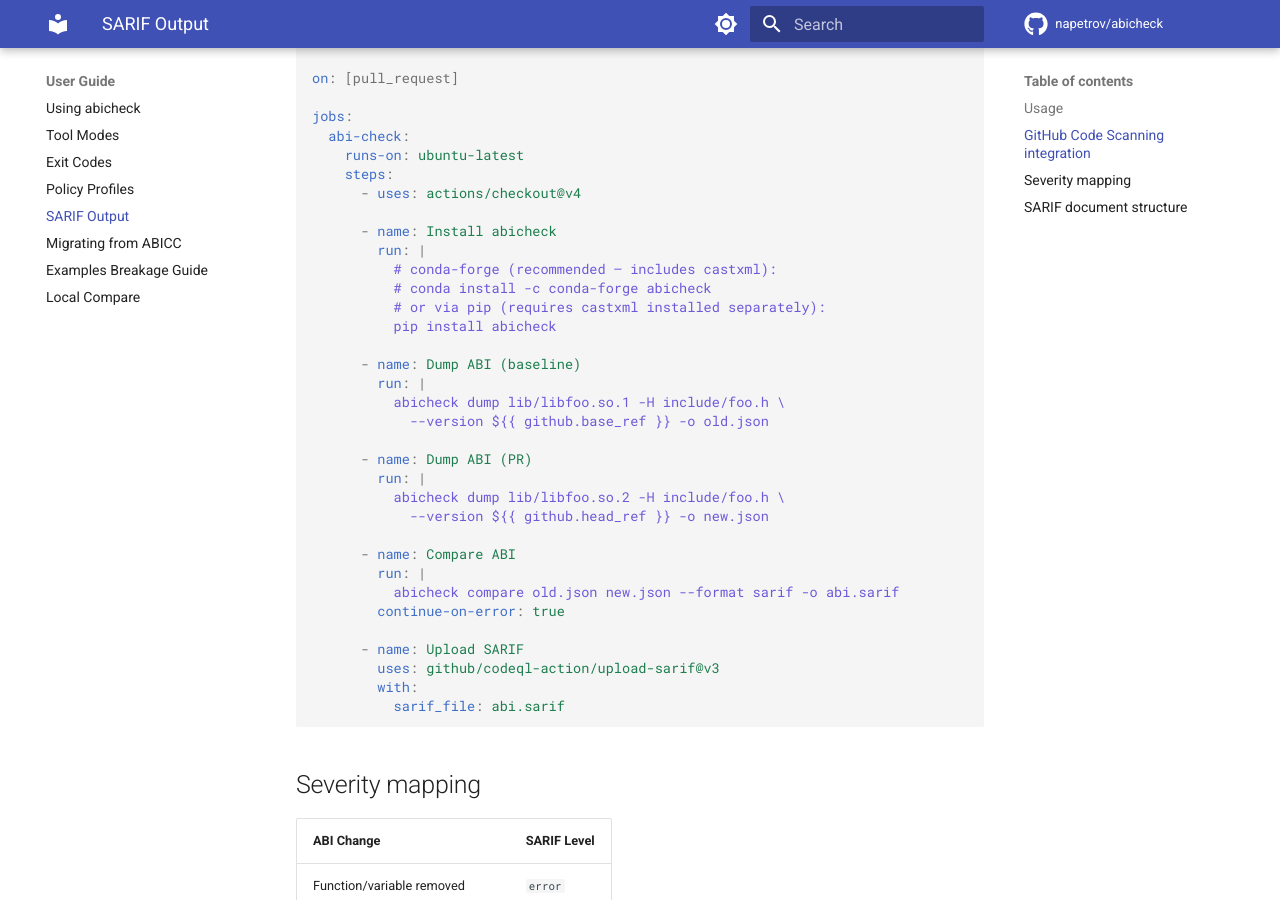
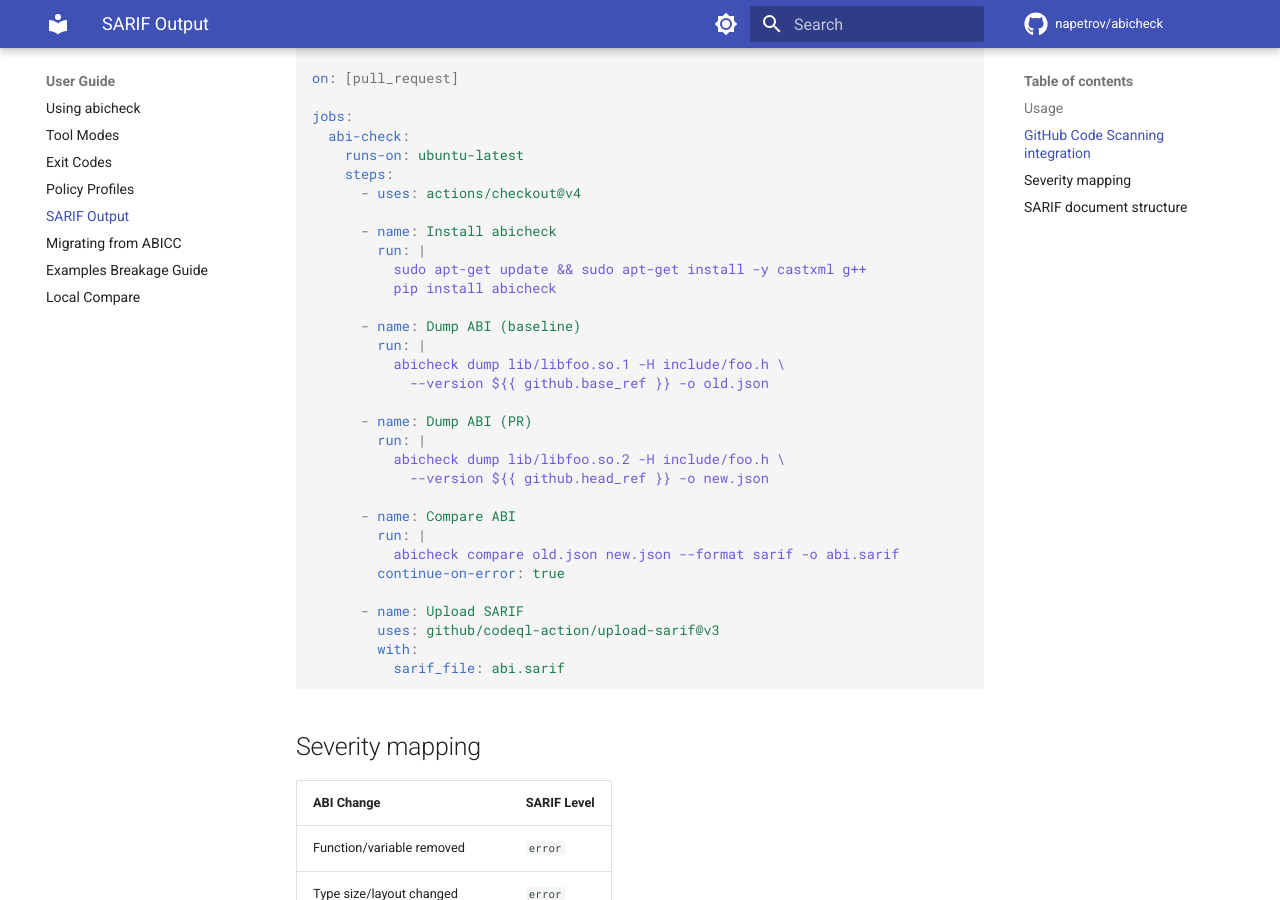
Before and after one commit to napetrov/abicheck, an MkDocs documentation site: the page built from docs/sarif_output.md, in a window 1280 px wide and 900 px high, scrolled down 499 px. Built offline with MkDocs 1.6.1 and Material for MkDocs 9.7.7, drawn with Linux system fonts in a browser that asks for light colours; comment, search, counter and statistics services are not loaded.

Commit message:
docs: fix install block, goal tense, exit codes, and verdict levels
- sarif_output.md: replace commented conda lines with actual castxml
  install (apt-get) so the workflow installs both castxml and abicheck
- GOALS.md: convert Goal 6 detail text to future tense to match the
  status table entry ("planned")
- README.md: add exit code 1 (tool/runtime error) to CI gate summary
- README.md: add "Source-level" to verdicts documentation link

https://claude.ai/code/session_01P61XTWpxtrYpNzQRJLEqLh

```diff
--- a/docs/sarif_output.md
+++ b/docs/sarif_output.md
@@ -24,9 +24,7 @@ jobs:
 
       - name: Install abicheck
         run: |
-          # conda-forge (recommended — includes castxml):
-          # conda install -c conda-forge abicheck
-          # or via pip (requires castxml installed separately):
+          sudo apt-get update && sudo apt-get install -y castxml g++
           pip install abicheck
 
       - name: Dump ABI (baseline)
```
Also changed, not shown: GOALS.md (+4 -4 lines), README.md (+2 -2 lines).
